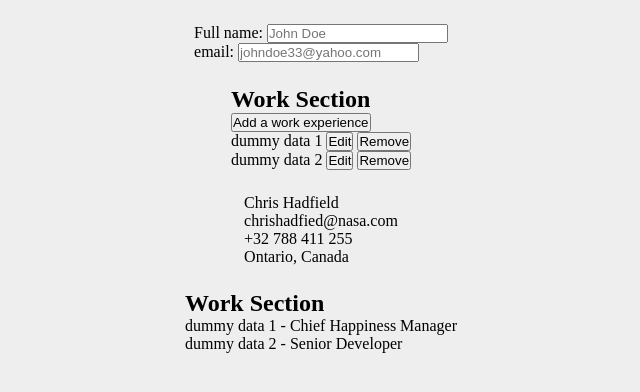
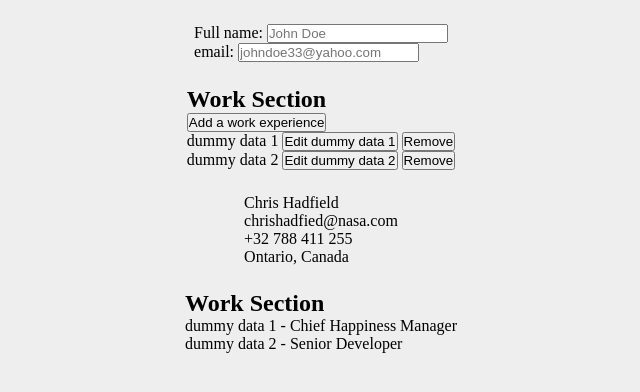
Before and after one commit to emiledrablant/odin-resume, a React (Vite) app: page / in a window 1280 px wide. Shown: the top 392 px of the page, without its empty margins (319-959 px from the left). Built offline with nearby package versions, Linux system fonts and the light colour scheme.

Commit message:
continuing work on edit of fields (wip)

```diff
--- a/src/App.jsx
+++ b/src/App.jsx
@@ -39,7 +39,19 @@ function App() {
       title: data.jobTitle,
     }
     setWorkExperience([...workExperience, nextData]);
-    //setIsFormOpen(false);
+    setIsFormOpen(false);
+  }
+
+  function editWorkExperience(element) {
+    const nextData = structuredClone(workExperience)
+    nextData.forEach((item) => {
+      if (item.id === element.id) {
+        item.isOpen = true;
+      } else {
+        item.isOpen = false;
+      }
+    })
+    setWorkExperience(nextData);
   }
 
   function removeWorkExperience(id) {
@@ -59,7 +71,8 @@ function App() {
       />
       <WorkSection
         workExperience={workExperience}
-        handleWorkSection={handleWorkSection}
+        handleWorkSection={handleWorkSection} // TODO: rename
+        editWorkExperience={editWorkExperience}
         removeWorkExperience={removeWorkExperience}
         isFormOpen={isFormOpen}
         setIsFormOpen={setIsFormOpen}
--- a/src/components/WorkSection.jsx
+++ b/src/components/WorkSection.jsx
@@ -1,11 +1,13 @@
 
 import WorkForm from "./WorkForm";
 
-function WorkSection({workExperience, handleWorkSection, removeWorkExperience, isFormOpen, setIsFormOpen}) {
-
-    function editWorkExperience(element) {
-        element.isOpen = true;
-    }
+function WorkSection({
+    workExperience,
+    handleWorkSection,
+    editWorkExperience,
+    removeWorkExperience,
+    isFormOpen,
+    setIsFormOpen}) {
 
     return (
         <div>
@@ -27,7 +29,7 @@ function WorkSection({workExperience, handleWorkSection, removeWorkExperience, i
                     {element.name}
                     {" "}
                     {!element.isOpen && (
-                        <button onClick={() => editWorkExperience(element)}>Edit</button>)
+                        <button onClick={() => editWorkExperience(element)}>Edit {element.name}</button>)
                     }
                     {" "}
                     <button onClick={() => removeWorkExperience(element.id)}>Remove</button>
```
